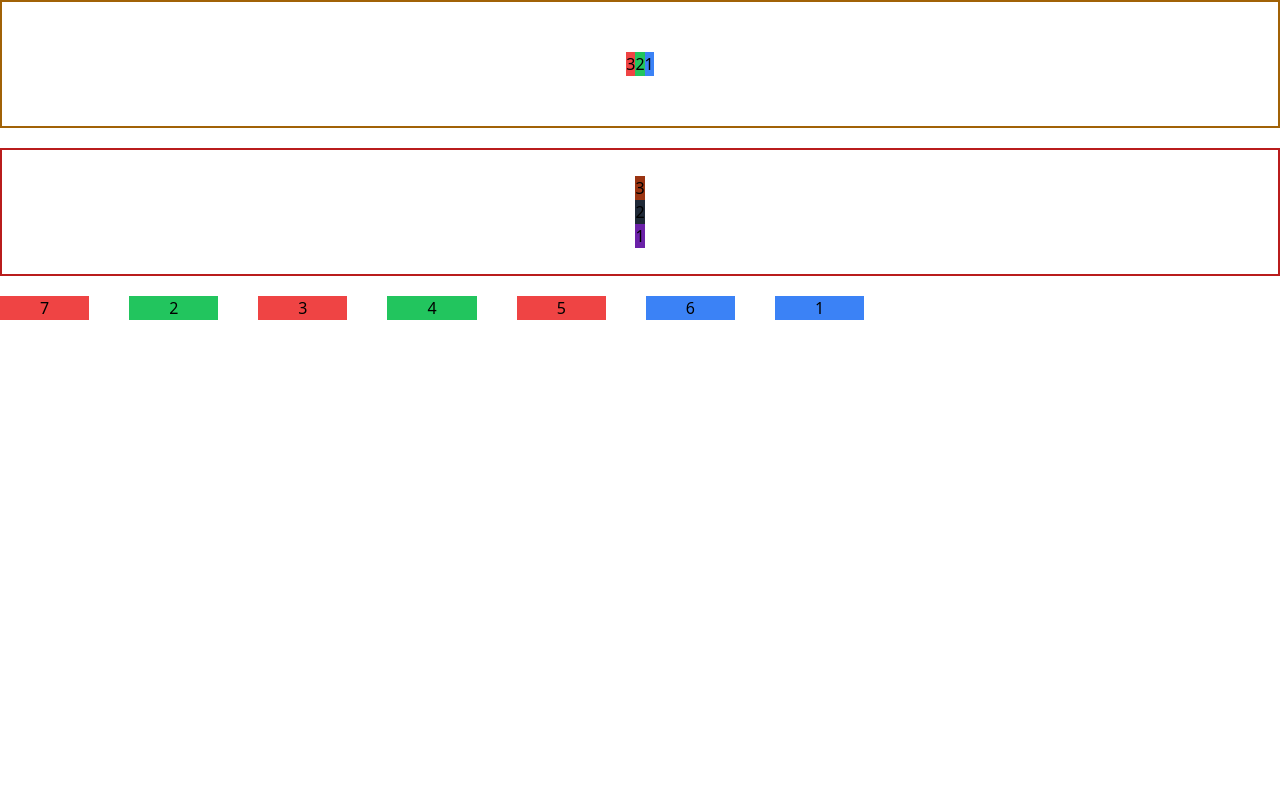
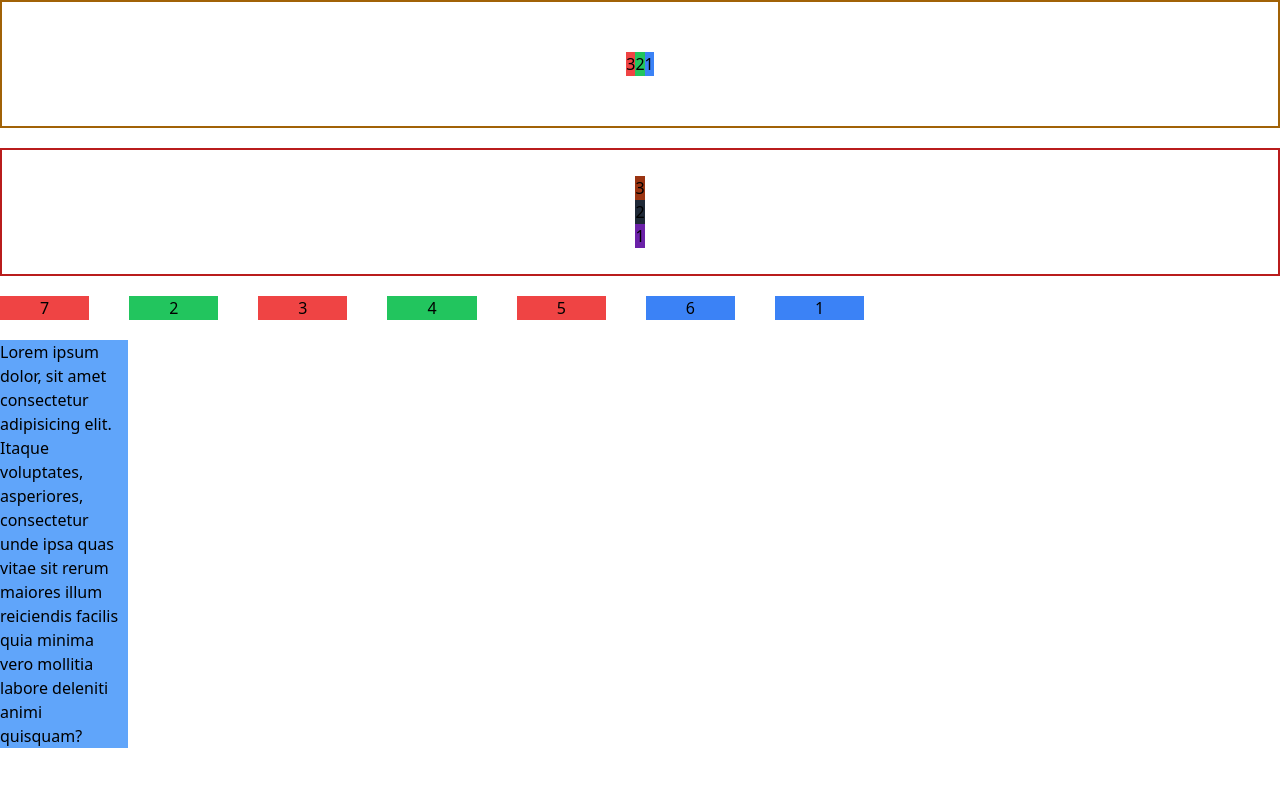
Before and after one commit to treinaweb/Tailwind-Flexbox, a website: page index.html in a window 1280 px wide. Drawn offline with nearby package versions, Linux system fonts and the light colour scheme; files that its build step writes are made by us from their sources.

Commit message:
01:09 - Flex

```diff
--- a/index.html
+++ b/index.html
@@ -29,5 +29,11 @@
         <div class="bg-blue-500 px-10 ">6</div>
         <div class="bg-red-500 px-10 order-first">7</div>
     </div>
+
+    <div class="flex mt-5">
+        <div class="bg-blue-400 flex-none w-32">
+            Lorem ipsum dolor, sit amet consectetur adipisicing elit. Itaque voluptates, asperiores, consectetur unde ipsa quas vitae sit rerum maiores illum reiciendis facilis quia minima vero mollitia labore deleniti animi quisquam?
+        </div>
+    </div>
 </body>
 </html>
```
